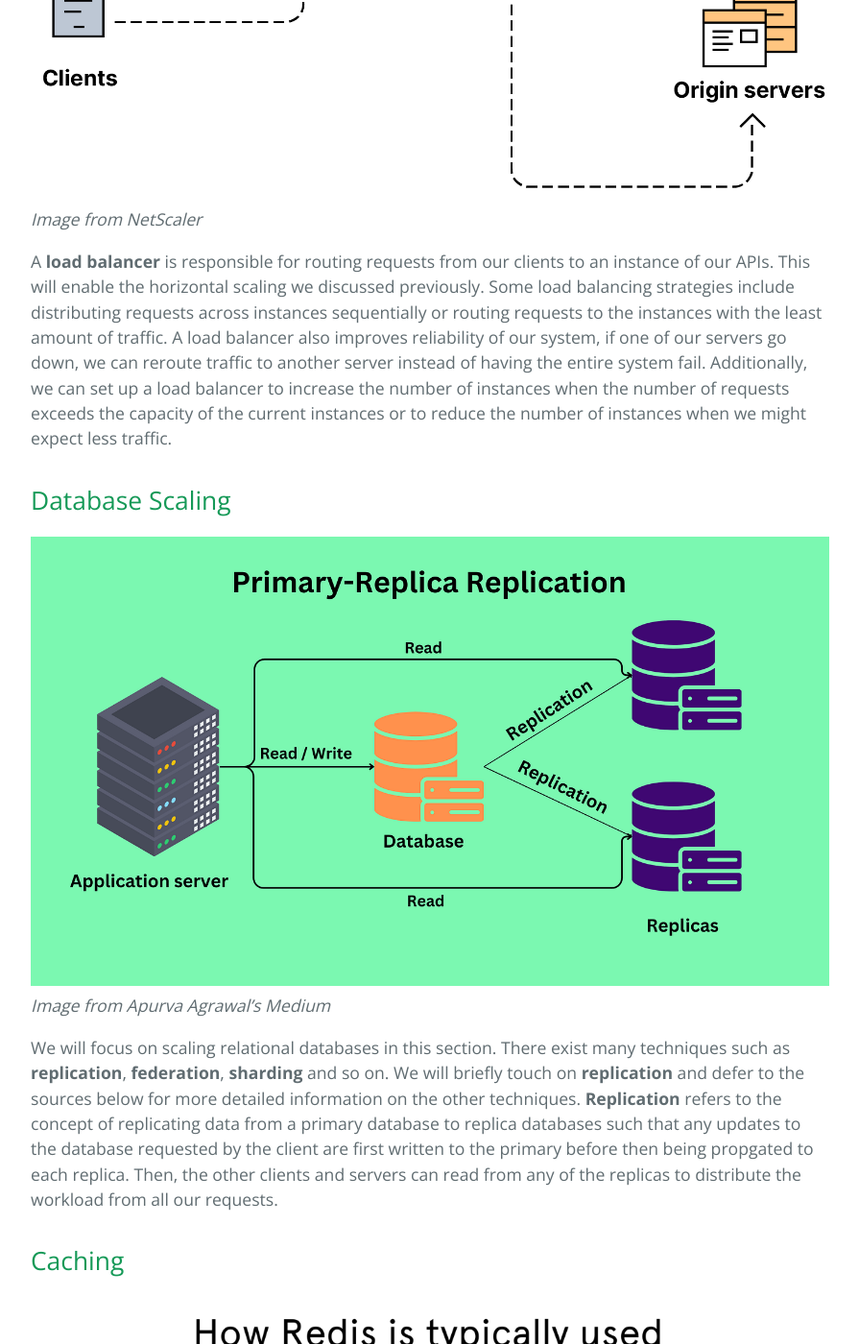
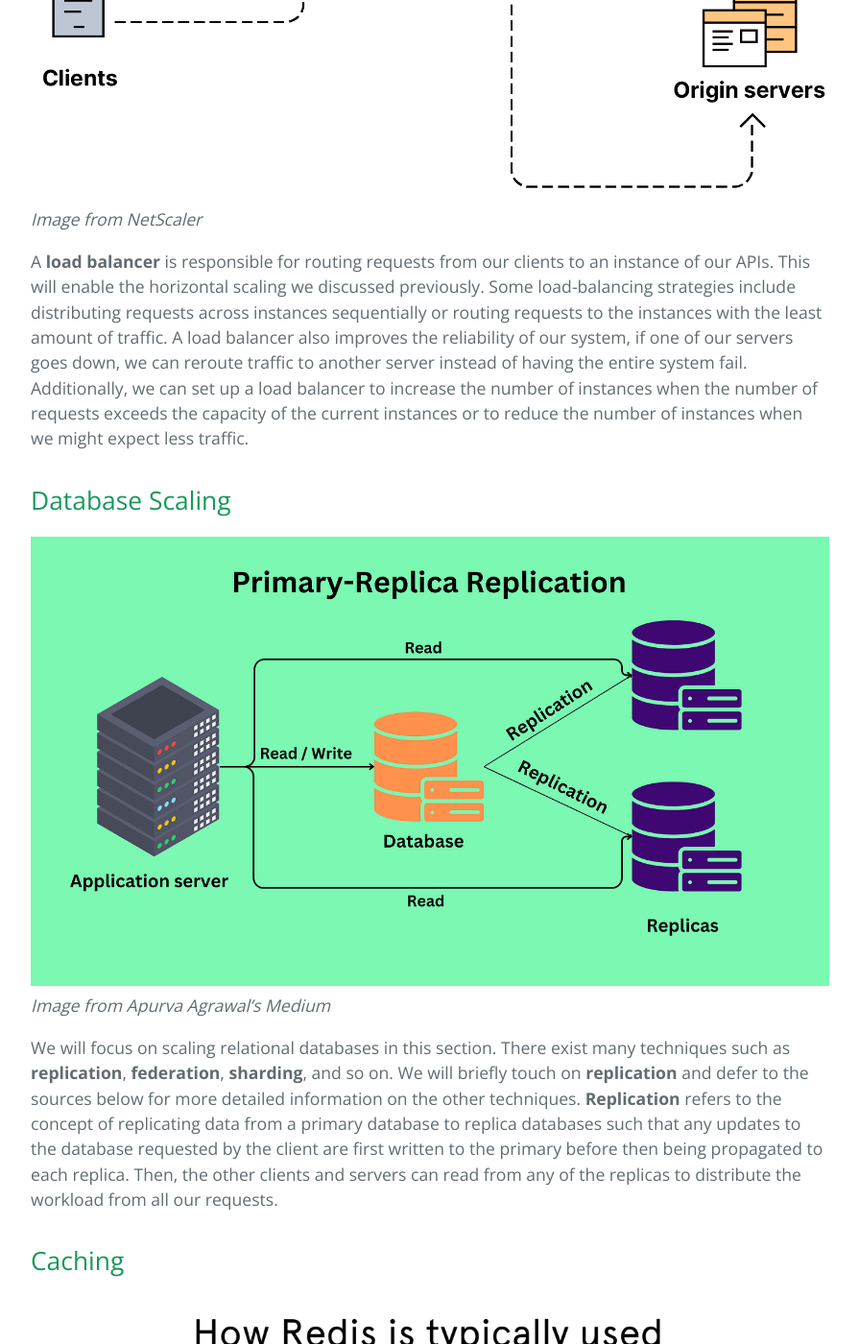
Before and after one commit to learning-software-engineering/learning-software-engineering.github.io, a Jekyll site: the page built from Topics/System_Design/Handling_100K_Requests.md, in a window 1280 px wide and 1400 px high, scrolled down 2965 px. Shown: the whole window at 96% size, without its empty margins (192-1087 px from the left). Built offline with Jekyll 4.4.1, drawn with Linux system fonts in a browser that asks for light colours; our own code applies the rules of GitHub Pages for plain Markdown files; some of the changed text lies outside the part shown.

Commit message:
fix typos

```diff
--- a/Topics/System_Design/Handling_100K_Requests.md
+++ b/Topics/System_Design/Handling_100K_Requests.md
@@ -23,14 +23,14 @@ So we also consider **horizontal scaling** which refers to increasing the number
 ![Load Balancing](./assets/load-balancer.png)
 *Image from NetScaler*
 
-A **load balancer** is responsible for routing requests from our clients to an instance of our APIs. This will enable the horizontal scaling we discussed previously. Some load balancing strategies include distributing requests across instances sequentially or routing requests to the instances with the least amount of traffic. A load balancer also improves reliability of our system, if one of our servers go down, we can reroute traffic to another server instead of having the entire system fail. Additionally, we can set up a load balancer to increase the number of instances when the number of requests exceeds the capacity of the current instances or to reduce the number of instances when we might expect less traffic.
+A **load balancer** is responsible for routing requests from our clients to an instance of our APIs. This will enable the horizontal scaling we discussed previously. Some load-balancing strategies include distributing requests across instances sequentially or routing requests to the instances with the least amount of traffic. A load balancer also improves the reliability of our system, if one of our servers goes down, we can reroute traffic to another server instead of having the entire system fail. Additionally, we can set up a load balancer to increase the number of instances when the number of requests exceeds the capacity of the current instances or to reduce the number of instances when we might expect less traffic.
 
 
 ## Database Scaling
 ![Primary-Replica Database](./assets/primary-replica.png)
 *Image from Apurva Agrawal's Medium*
 
-We will focus on scaling relational databases in this section. There exist many techniques such as **replication**, **federation**, **sharding** and so on. We will briefly touch on **replication** and defer to the sources below for more detailed information on the other techniques. **Replication** refers to the concept of replicating data from a primary database to replica databases such that any updates to the database requested by the client are first written to the primary before then being propgated to each replica. Then, the other clients and servers can read from any of the replicas to distribute the workload from all our requests.
+We will focus on scaling relational databases in this section. There exist many techniques such as **replication**, **federation**, **sharding**, and so on. We will briefly touch on **replication** and defer to the sources below for more detailed information on the other techniques. **Replication** refers to the concept of replicating data from a primary database to replica databases such that any updates to the database requested by the client are first written to the primary before then being propagated to each replica. Then, the other clients and servers can read from any of the replicas to distribute the workload from all our requests.
 
 
 ## Caching
```
Also changed, not shown: other parts of Topics/System_Design/Handling_100K_Requests.md (+1 -1 lines).
